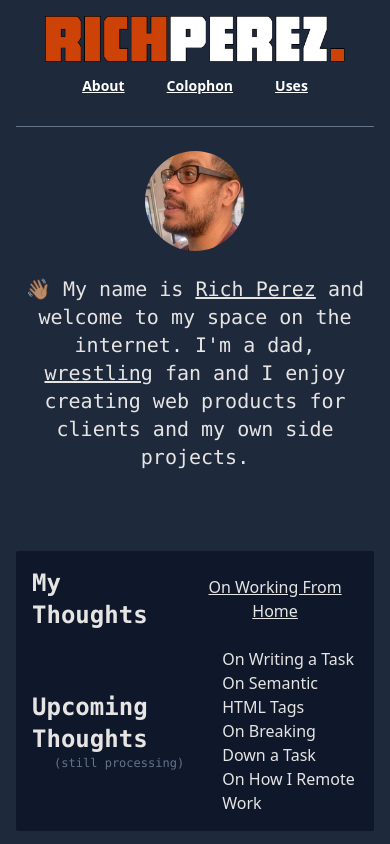
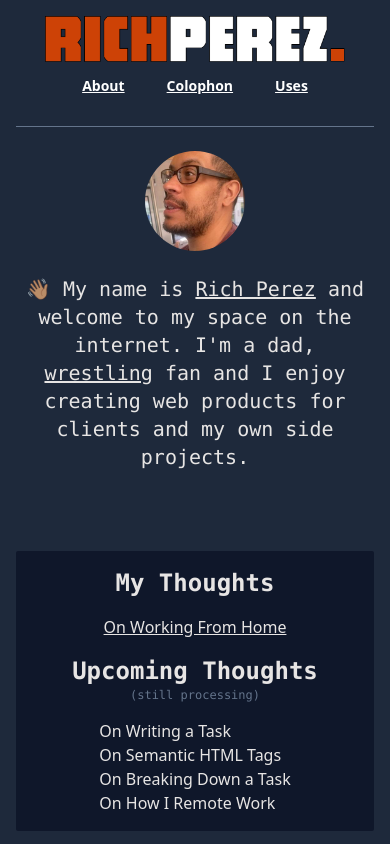
Before and after one commit to perez-rich/richperez.dev, a SvelteKit app: page / in a window 390 px wide. Shown: the top 844 px of the page. Built offline with nearby package versions, Linux system fonts and the light colour scheme.

Commit message:
fix for mobile screens

```diff
--- a/src/routes/+page.svelte
+++ b/src/routes/+page.svelte
@@ -15,11 +15,11 @@
     </p>
   </section>
   <section class="flex flex-col gap-4 bg-slate-900 p-4 rounded-sm justify-center items-center">
-    <div class="flex items-center gap-4">
+    <div class="flex flex-col md:flex-row items-center gap-4">
       <h2 class="text-2xl font-bold font-mono">My Thoughts</h2>
       <nav class="text-center"><a href="/thoughts/on-working-from-home">On Working From Home</a></nav>
     </div>
-    <div class="flex items-center gap-4">
+    <div class="flex flex-col md:flex-row items-center gap-4">
       <h3 class="text-2xl font-bold font-mono">
         Upcoming Thoughts
         <span class="block text-xs font-normal text-center text-slate-500">(still processing)</span>
```
